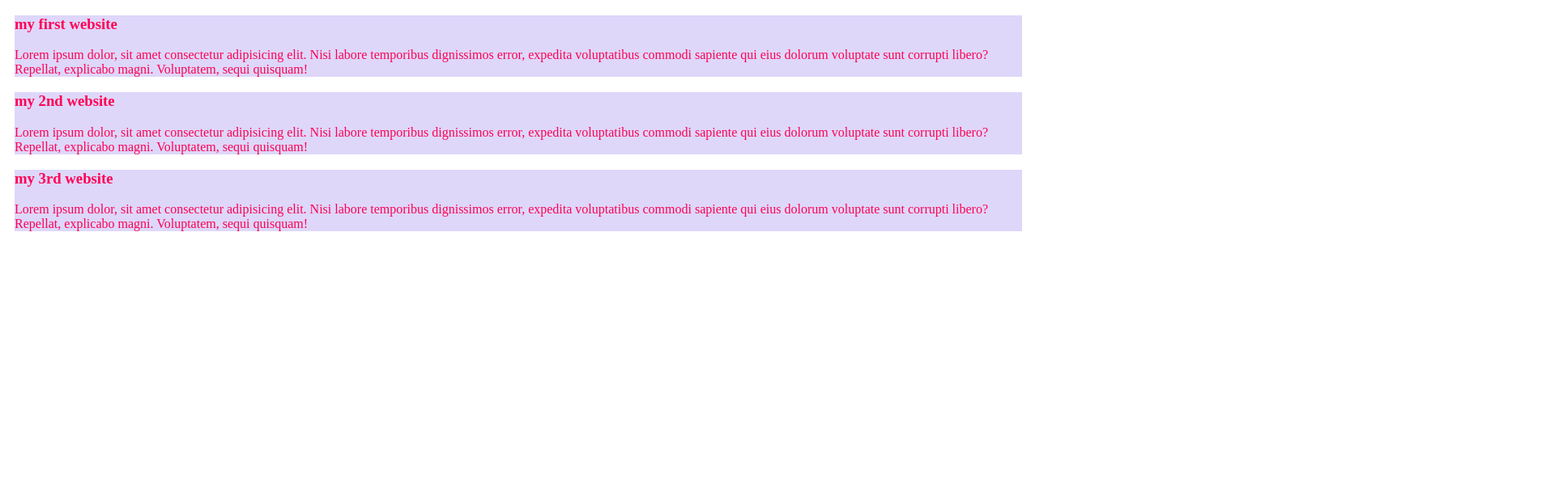
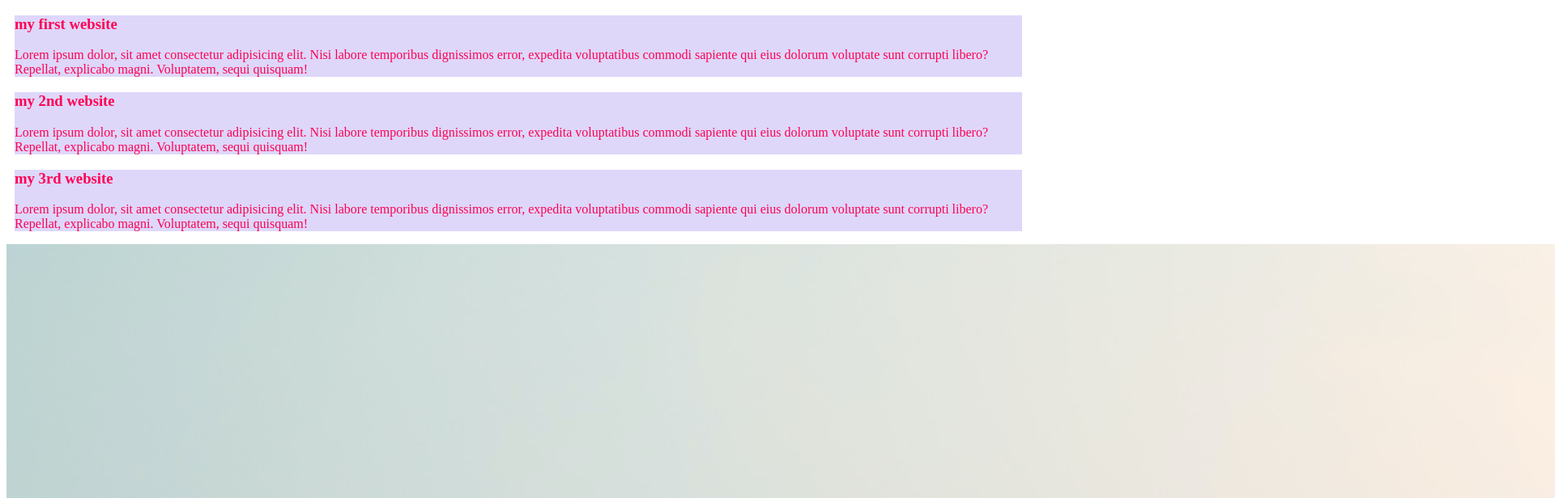
Before and after one commit to sharifulrabby/my-first-github-repo2, a plain HTML site: page index.html in a window 1280 px wide. Shown: the top 616 px of the page at 81% size, 1920 px wide, since content can reach past the window. Drawn offline with Linux system fonts and the light colour scheme.

Commit message:
added aditya pic

```diff
--- a/index.html
+++ b/index.html
@@ -19,5 +19,6 @@
     <h3>my 3rd website</h3>
     <p>Lorem ipsum dolor, sit amet consectetur adipisicing elit. Nisi labore temporibus dignissimos error, expedita voluptatibus commodi sapiente qui eius dolorum voluptate sunt corrupti libero? Repellat, explicabo magni. Voluptatem, sequi quisquam!</p>
   </div>
+    <img src="aditya.jpg" alt="">
 </body>
 </html>
```
Also changed, not shown: aditya.jpg (added), styles/blog.css (line endings or trailing spaces).
